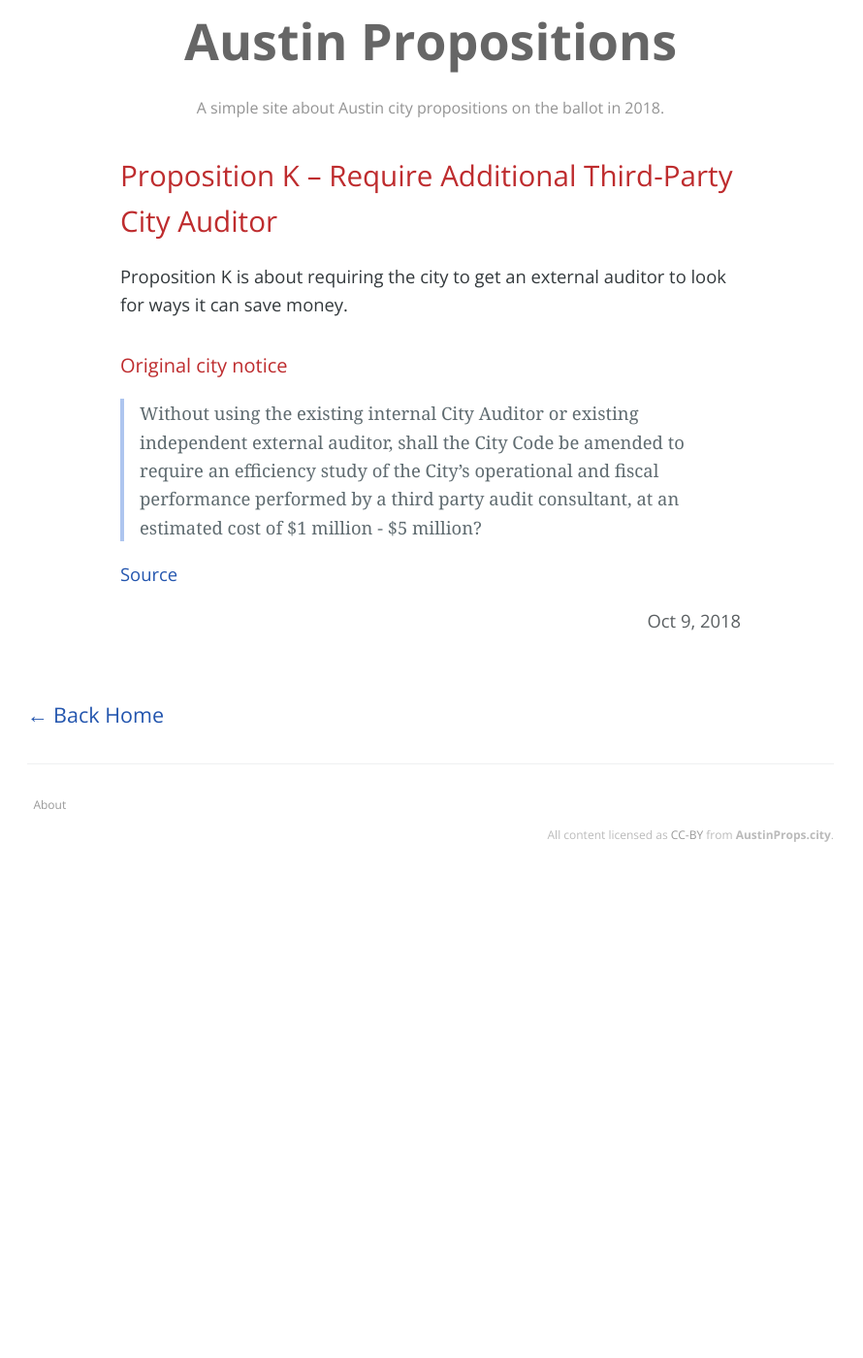
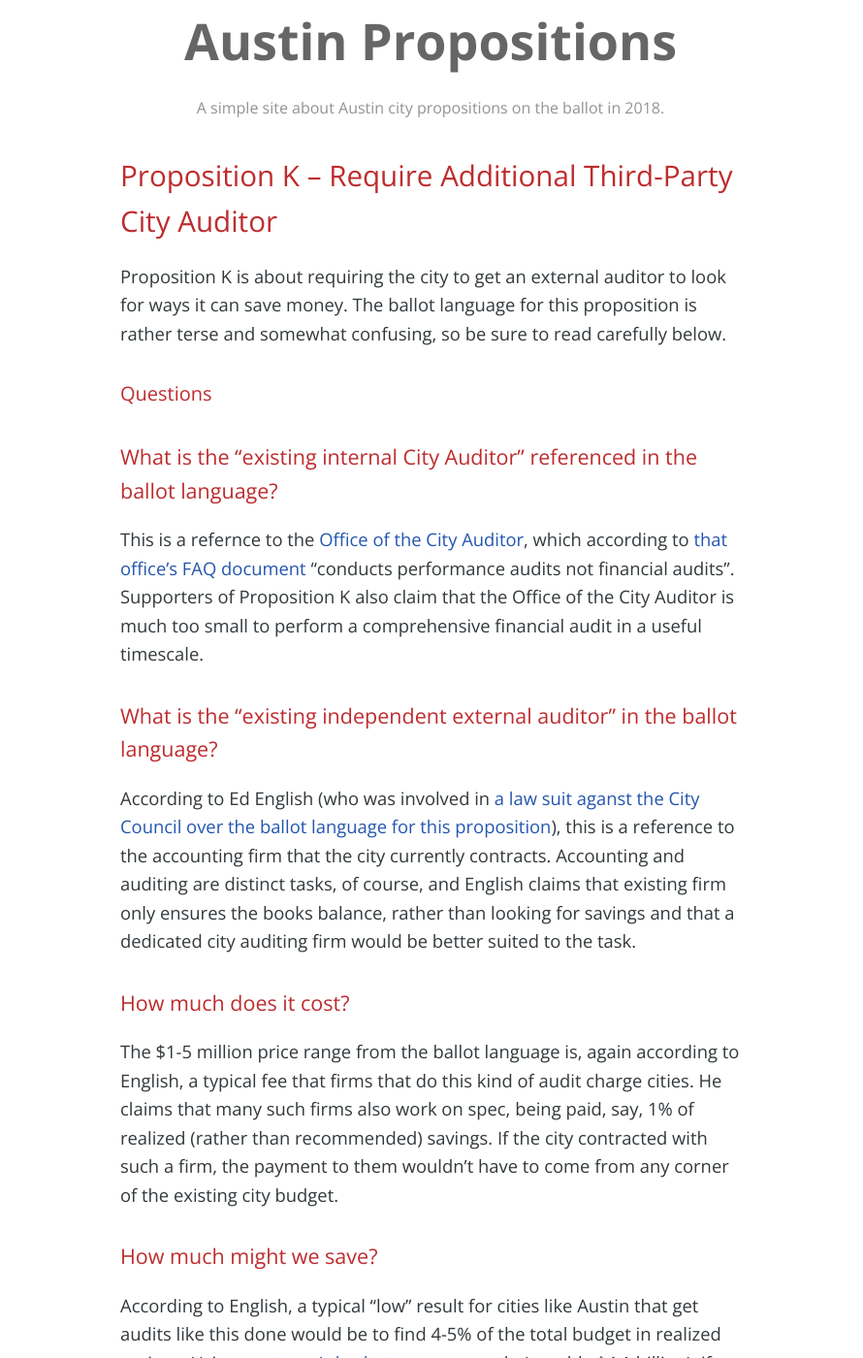
Before and after one commit to h3h/austinprops.city, a Jekyll site: the page built from _posts/2018-10-09-proposition-k.md, in a window 1280 px wide and 1400 px high. Shown: the whole window at 97% size, without its empty margins (196-1086 px from the left). Built offline with Jekyll 4.4.1, drawn with Linux system fonts in a browser that asks for light colours; some of the changed text lies outside the part shown.

Commit message:
Initial Page on Prop K

```diff
--- a/_posts/2018-10-09-proposition-k.md
+++ b/_posts/2018-10-09-proposition-k.md
@@ -5,7 +5,59 @@ permalink: /:year/proposition-k
 ---
 
 Proposition K is about requiring the city to get an external auditor to look for
-ways it can save money.
+ways it can save money. The ballot language for this proposition is rather terse
+and somewhat confusing, so be sure to read carefully below.
+
+
+## Questions
+
+### What is the "existing internal City Auditor" referenced in the ballot language?
+
+This is a refernce to the [Office of the City Auditor][1], which according to
+[that office's FAQ document][2] "conducts performance audits not financial
+audits". Supporters of Proposition K also claim that the Office of the City
+Auditor is much too small to perform a comprehensive financial audit in a useful
+timescale.
+
+[1]: http://www.austintexas.gov/department/auditor
+[2]: http://www.austintexas.gov/sites/default/files/files/Auditor/Random/Meet_the_Auditor_FAQ_1.0.pdf
+
+
+### What is the "existing independent external auditor" in the ballot language?
+
+According to Ed English (who was involved in [a law suit aganst the City Council
+over the ballot language for this proposition][3]), this is a reference to the
+accounting firm that the city currently contracts. Accounting and auditing are
+distinct tasks, of course, and English claims that existing firm only ensures
+the books balance, rather than looking for savings and that a dedicated city
+auditing firm would be better suited to the task.
+
+[3]: https://www.austinchronicle.com/news/2018-08-17/point-austin-what-you-say-and-how-you-say-it/
+
+
+### How much does it cost?
+
+The $1-5 million price range from the ballot language is, again according to
+English, a typical fee that firms that do this kind of audit charge cities. He
+claims that many such firms also work on spec, being paid, say, 1% of realized
+(rather than recommended) savings. If the city contracted with such a firm, the
+payment to them wouldn't have to come from any corner of the existing city
+budget.
+
+### How much might we save?
+
+According to English, a typical "low" result for cities like Austin that get
+audits like this done would be to find 4-5% of the total budget in realized
+savings. Using [next year's budget][4] as an example (roughly $4.1 billion), if
+the city realized only 1% of the budget in savings, that would represent $41
+million saved.
+
+[4]: http://www.austintexas.gov/news/austin-city-council-approves-fiscal-2018-2019-budget
+
+
+## Evaluation
+
+TBD
 
 
 ## Original city notice
@@ -15,4 +67,4 @@ ways it can save money.
 > study of the City’s operational and fiscal performance performed by a third
 > party audit consultant, at an estimated cost of $1 million - $5 million?
 
-[Source](https://www.austintexas.gov/edims/document.cfm?id=307013)
+<p class="source"><a href="https://www.austintexas.gov/edims/document.cfm?id=307013">Source</a></p>
```
